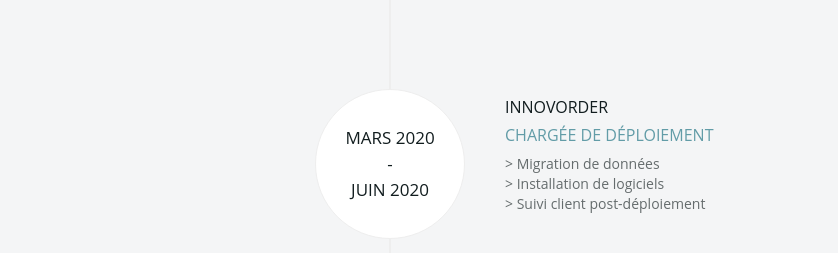
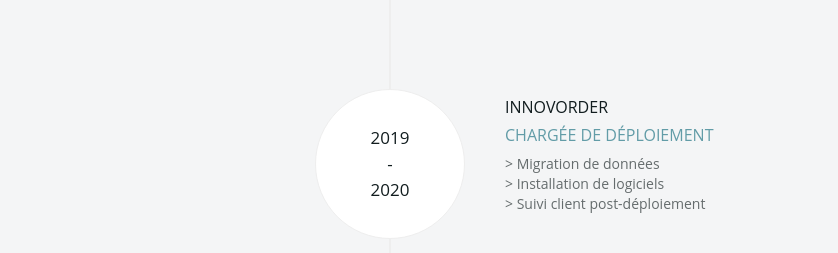
Before and after one commit to TracyZUMBU/Portfolio, a website: page index.html in a window 1280 px wide. Shown: the part 4360-4613 px from the top of the page, without its empty margins (250-1088 px from the left). Drawn offline with nearby package versions, Linux system fonts and the light colour scheme; files whose address does not match are found by name.

Commit message:
changed date

```diff
--- a/index.html
+++ b/index.html
@@ -303,11 +303,11 @@
                         </div>
                         <div class="timeline__box-date timeline__box-date--right">
                             <h3 class="timeline__date timeline__date--right">
-                                Mars 2020
+                                2019
                                 <br>
                                 -
                                 <br>
-                                Juin 2020
+                                2020
                             </h3>
                         </div>
                     </li>
```
